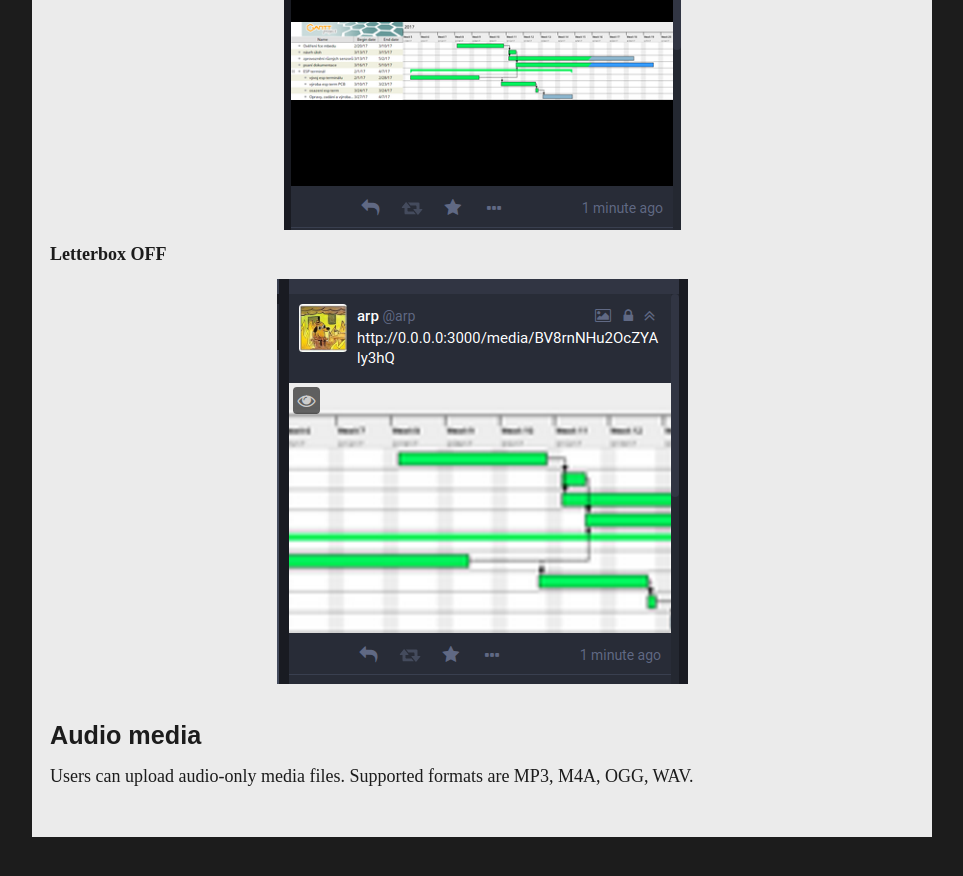
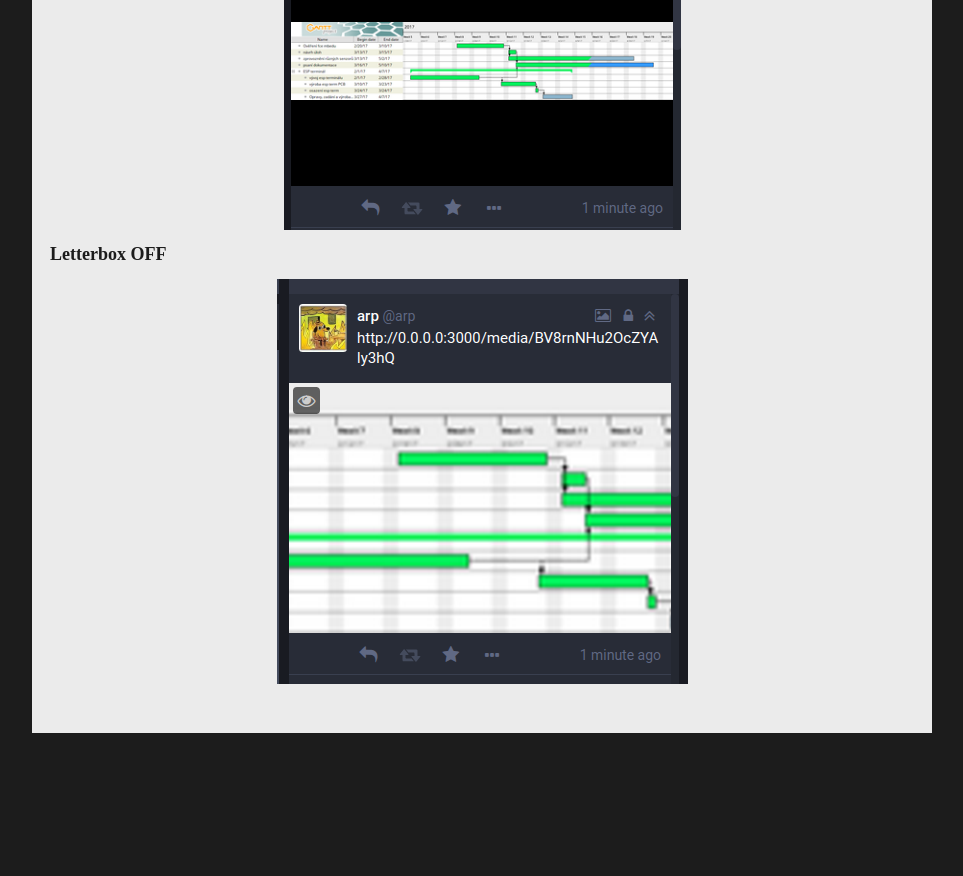
Before and after one commit to glitch-soc/docs, a Jekyll site: the page built from features/media/index.md, in a window 1280 px wide and 900 px high, scrolled down 1662 px. Shown: the top 876 px of the window, without its empty margins (158-1121 px from the left). Built offline with Jekyll 4.4.1, drawn with Linux system fonts in a browser that asks for light colours; some web fonts are replaced; our own code applies the rules of GitHub Pages for plain Markdown files; after the commit the page ends 2458 px from its top, so only the background shows below that.

Commit message:
Move section about audio upload to upstreamed features

```diff
--- a/features/media/index.md
+++ b/features/media/index.md
@@ -34,7 +34,3 @@ This option is configurable in [App Settings](../app-settings/).
 **Letterbox OFF**
 
 ![letterbox off](letterbox-off.png)
-
-### Audio media
-
-Users can upload audio-only media files. Supported formats are MP3, M4A, OGG, WAV.
```
Also changed, not shown: index.md (+1 -0 lines).
